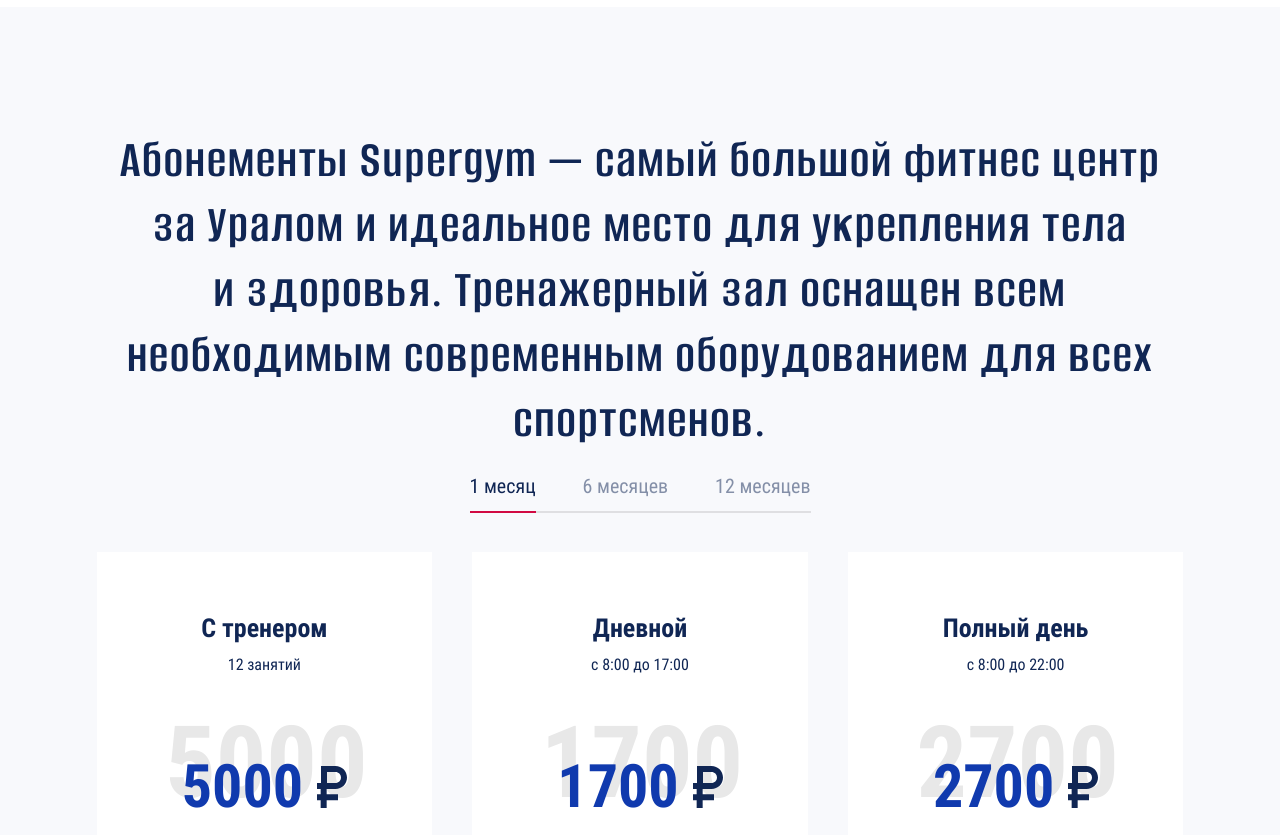
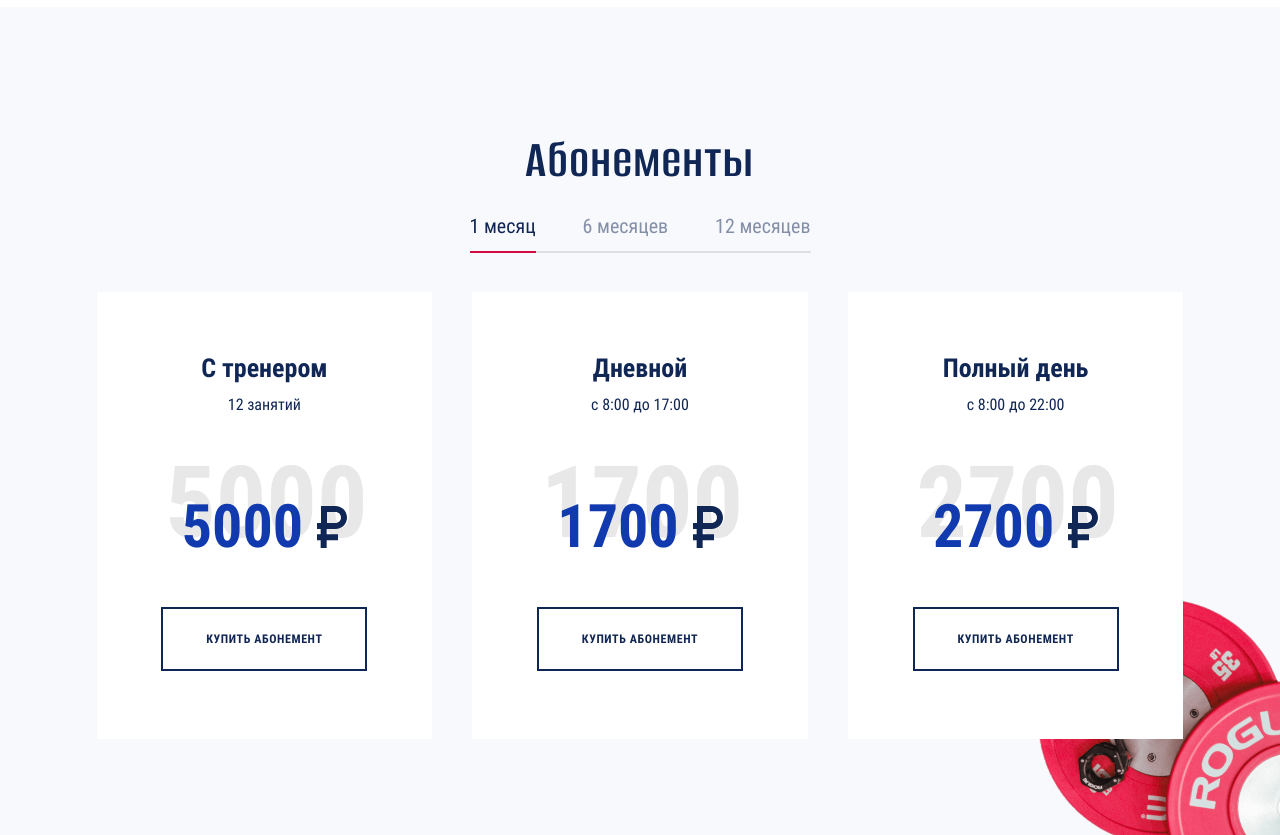
Before and after one commit to AlyonaPrikhodchenko/Fitness-project, a website built with webpack: page source/index.html in a window 1280 px wide. Shown: the part 1400-2235 px from the top of the page. Built offline with nearby package versions, Linux system fonts and the light colour scheme; files whose address does not match are found by name.

Commit message:
Remove text

```diff
--- a/source/index.html
+++ b/source/index.html
@@ -91,7 +91,7 @@
       </section>
       <section class="main__subscription subscription" id="subscription">
         <div class="subscription__container container">
-          <h2 class="subscription__title title-name">Абонементы Supergym&nbsp;&mdash; самый большой фитнес центр за&nbsp;Уралом и&nbsp;идеальное место для укрепления тела и&nbsp;здоровья. Тренажерный зал оснащен всем необходимым современным оборудованием для всех спортсменов.</h2>
+          <h2 class="subscription__title title-name">Абонементы</h2>
 
           <div class="subscription__tabs tabs">
             <div class="tabs__buttons">
```
Also changed, not shown: build/index.html.
